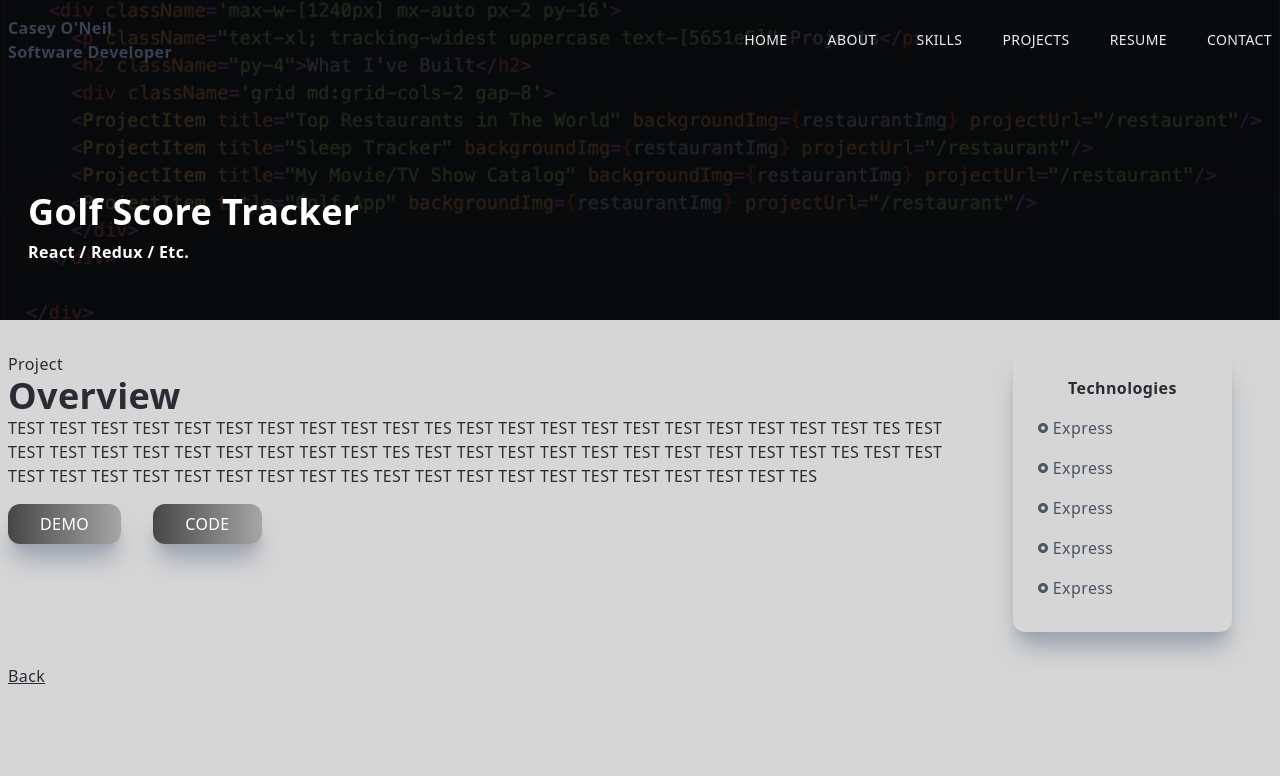
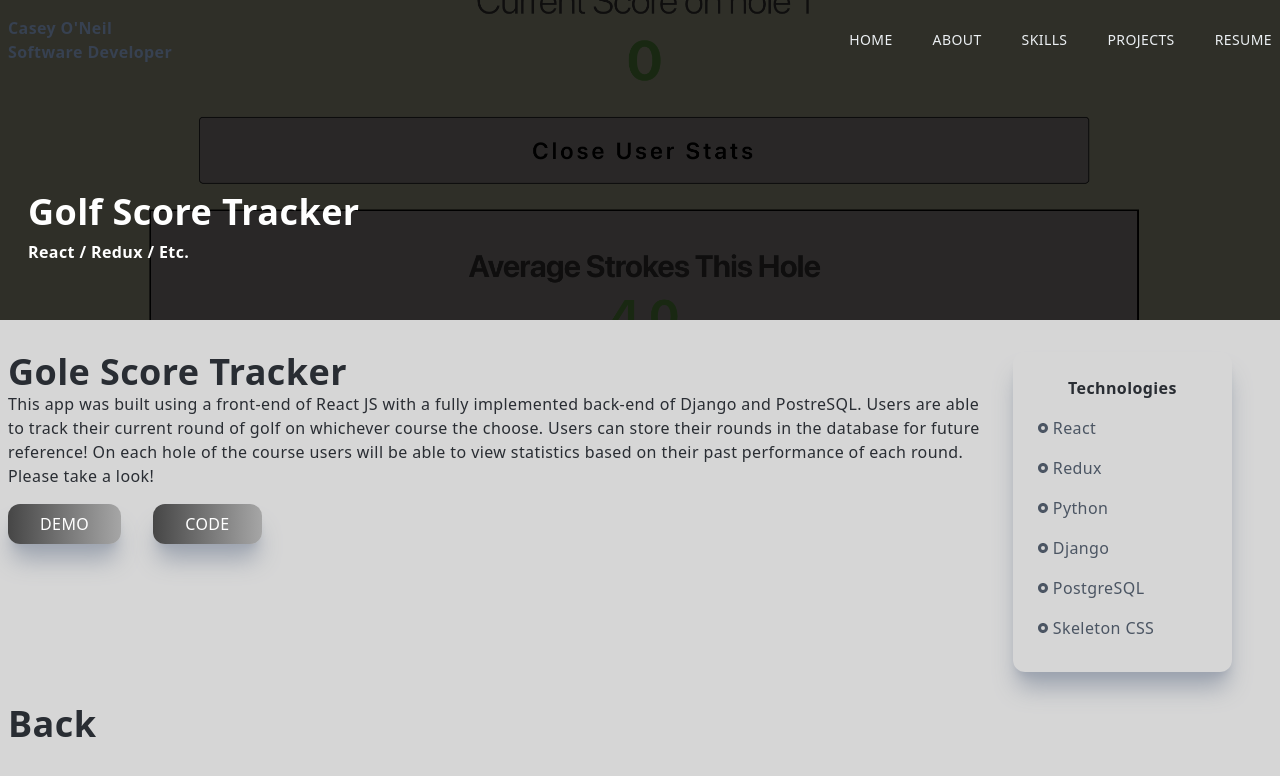
Before and after one commit to caseyoneil10/updatedportfolio, a Next.js app: page /golf in a window 1280 px wide. Shown: the top 776 px of the page. Built offline with nearby package versions, Linux system fonts and the light colour scheme.

Commit message:
updated entries for projects

```diff
--- a/components/NavBar.js
+++ b/components/NavBar.js
@@ -68,9 +68,6 @@ const Navbar = () => {
 						<a href='https://docs.google.com/document/d/1wjMyvwiGhIaUhHXTxRWyameZikA-HiWLRDHDEVUQM7Q/edit?usp=sharing'>
 							<li className='ml-10 text-sm uppercase hover:border-b'>Resume</li>
 						</a>
-						<Link href='/#contact'>
-							<li className='ml-10 text-sm uppercase hover:border-b'>Contact</li>
-						</Link>
 					</ul>
 					<div onClick={handleNav} className='md:hidden'>
 					<AiOutlineMenu style={{color:`${linkColor}`}} size={25} />
@@ -90,7 +87,6 @@ const Navbar = () => {
 						</div>
 					</div>
 					<div className='border-b border-gray-300 my-4'>
-						<p className= 'w-[85%] md-[90%] py-4'>Let&apos;s Build Something together</p>
 					</div>
 				</div>
 				<div className="py-4 flex flex-col">
@@ -110,9 +106,6 @@ const Navbar = () => {
 					<a href='https://docs.google.com/document/d/1wjMyvwiGhIaUhHXTxRWyameZikA-HiWLRDHDEVUQM7Q/edit?usp=sharing' >
 						<li onClick={() => { setNav(false)}} className='py-4 text-sm'>Resume</li>
 					</a>
-					<Link href='/#contact'>
-						<li onClick={() => { setNav(false)}} className='py-4 text-sm'>Contact</li>
-					</Link>
 					</ul>
 					<div className='pt-40'>
 							<p className="uppercase tracking-widest text-[#50654d]">Let&apos;s Connect</p>
--- a/components/Projects.js
+++ b/components/Projects.js
@@ -3,7 +3,7 @@ import Image from 'next/image'
 import restaurantImg from '../public/assets/restaurants.png'
 import movieImg from '../public/assets/MovieTracker.png'
 import sleepImg from '../public/assets/SleepTracker.png'
-import golfAppImg from '../public/assets/golfAppTemp.png'
+import golfAppImg from '../public/assets/golfAppTemp2.png'
 import Link from 'next/link'
 import ProjectItem from './Projectitem'
 
@@ -13,10 +13,10 @@ const Projects = () => {
 				<div className='max-w-[1240px] mx-auto px-2 py-16'>
 					<h2 className="py-4">Projects</h2>
 					<div className='grid md:grid-cols-2 gap-8'>
-					<ProjectItem title="Golf App" backgroundImg={golfAppImg} projectUrl="/golf" tech={"React JS, Redux, Pyton PostreSQL, JWT Auth"}/>
-					<ProjectItem title="Top Restaurants in The World" backgroundImg={restaurantImg} projectUrl="/restaurant" tech={"React JS, Pyton, PostreSQL"}/>
+					<ProjectItem title="Golf App" backgroundImg={golfAppImg} projectUrl="/golf" tech={"React JS, JavaScript, Redux, Pyton, PostreSQL"}/>
+					<ProjectItem title="Top Restaurants in The World" backgroundImg={restaurantImg} projectUrl="/restaurant" tech={"React JS, JavaScript, Mongoose, MongoDB, JavaScript"}/>
 					<ProjectItem title="My Movie/TV Show Catalog" backgroundImg={movieImg} projectUrl="/movie" tech={"Express, MongoDB, Mongoose, Bcrypt, Skeleton/Normalize"}/>
-					<ProjectItem title="Sleep Tracker" backgroundImg={sleepImg} projectUrl="/sleep" tech={"React JS, Pyton PostreSQL, Bcrypt"}/>
+					<ProjectItem title="Sleep Tracker" backgroundImg={sleepImg} projectUrl="/sleep" tech={"React JS, Pyton, PostreSQL, Bcrypt"}/>
 					</div>
 				</div>
 
--- a/pages/golf.js
+++ b/pages/golf.js
@@ -1,9 +1,8 @@
 import React from 'react'
-import golfImg from '../public/assets/golfAppTemp.png'
+import golfImg from '../public/assets/golfAppTemp2.png'
 import Image from 'next/image'
 import {RiRadioButtonFill} from 'react-icons/ri'
 import Link from 'next/link'
-
 
 const golf = () => {
 
@@ -19,27 +18,37 @@ const golf = () => {
 				</div>
 					<div className='max-w-[1240px] mx-autp p-2 grid md:grid-cols-5 gap-8 pt-8'>
 						<div className='col-span-4'>
-							<p>Project</p>
-							<h2>Overview</h2>
-							<p>TEST TEST TEST TEST TEST TEST TEST TEST TEST TEST TES TEST TEST TEST TEST TEST TEST TEST TEST TEST TEST TES TEST TEST TEST TEST TEST TEST TEST TEST TEST TEST TES TEST TEST TEST TEST TEST TEST TEST TEST TEST TEST TES TEST TEST TEST TEST TEST TEST TEST TEST TEST TEST TES TEST TEST TEST TEST TEST TEST TEST TEST TEST TEST TES </p>
+							<h2>Gole Score Tracker</h2>
+							<p>   This app was built using a front-end of React JS with a fully implemented back-end of Django and PostreSQL.
+
+						Users are able to track their current round of golf on whichever course the choose.
+
+						Users can store their rounds in the database for future reference!
+
+						On each hole of the course users will be able to view statistics based on their past performance of each round. Please take a look! </p>
+							<a href="https://evening-spire-15204.herokuapp.com/" target="_blank">
 							<button className='px-8 py-2 mt-4 mr-8'>Demo</button>
+							</a>
+							<a href="https://github.com/caseyoneil10/golf_app_front_end" target="_blank">
 							<button className='px-8 py-2 mt-4'>Code</button>
+							</a>
 							</div>
 							<div className='col-span-4 md:col-span-1 shadow-xl shadow-gray-400 rounded-xl p-4'>
 							<div className="p-2">
 							<p className="text-center font-bold pb-2">Technologies</p>
 							<div className='grid grid-cols-3 md:grid-cols-1'>
-								<p className="text-gray-600 py-2 flex items-center"><RiRadioButtonFill className="pr-1"/>Express</p>
-								<p className="text-gray-600 py-2 flex items-center"><RiRadioButtonFill className="pr-1"/>Express</p>
-								<p className="text-gray-600 py-2 flex items-center"><RiRadioButtonFill className="pr-1"/>Express</p>
-								<p className="text-gray-600 py-2 flex items-center"><RiRadioButtonFill className="pr-1"/>Express</p>
-								<p className="text-gray-600 py-2 flex items-center"><RiRadioButtonFill className="pr-1"/>Express</p>
+								<p className="text-gray-600 py-2 flex items-center"><RiRadioButtonFill className="pr-1"/>React</p>
+								<p className="text-gray-600 py-2 flex items-center"><RiRadioButtonFill className="pr-1"/>Redux</p>
+								<p className="text-gray-600 py-2 flex items-center"><RiRadioButtonFill className="pr-1"/>Python</p>
+								<p className="text-gray-600 py-2 flex items-center"><RiRadioButtonFill className="pr-1"/>Django</p>
+								<p className="text-gray-600 py-2 flex items-center"><RiRadioButtonFill className="pr-1"/>PostgreSQL</p>
+								<p className="text-gray-600 py-2 flex items-center"><RiRadioButtonFill className="pr-1"/>Skeleton CSS</p>
 							</div>
 							</div>
 
 							</div>
 							<Link href='/#projects'>
-							<p className='underline cursor-pointer'>Back</p>
+							<h2 className='hover:underline cursor-pointer'>Back</h2>
 						</Link>
 						</div>
 
--- a/pages/index.js
+++ b/pages/index.js
@@ -5,7 +5,6 @@ import About from '../components/About'
 import Main from '../components/Main'
 import Skills from '../components/Skills'
 import Projects from '../components/Projects'
-import Contact from '../components/Contact'
 
 
 export default function Home() {
@@ -20,7 +19,6 @@ export default function Home() {
       <About />
       <Skills />
       <Projects />
-      <Contact />
 
     </div>
   )
--- a/pages/movie.js
+++ b/pages/movie.js
@@ -13,32 +13,40 @@ const movie = () => {
 				<div className='absolute top-0 left-0 w-full h-[30vh] lg:h-[40vh] bg-black/80 z-10'/>
 					<Image className='absolute z-1' layout='fill' objectFit='cover' src={movieImg} alt='/'/>
 					<div className='absolute top-[70%] max-w-[1240px] w-full left-[50%] translate-x-[-50%] translate-y-[-50%] text-white z-10 p-2'>
-						<h2 className='py-2'>Movie Tracker</h2>
+						<h2 className='py-2'>My Favorite Movies App</h2>
 						<h3>Express / Etc. / Etc.</h3>
 					</div>
 				</div>
 					<div className='max-w-[1240px] mx-autp p-2 grid md:grid-cols-5 gap-8 pt-8'>
 						<div className='col-span-4'>
-							<p>Project</p>
-							<h2>Overview</h2>
-							<p>TEST TEST TEST TEST TEST TEST TEST TEST TEST TEST TES TEST TEST TEST TEST TEST TEST TEST TEST TEST TEST TES TEST TEST TEST TEST TEST TEST TEST TEST TEST TEST TES TEST TEST TEST TEST TEST TEST TEST TEST TEST TEST TES TEST TEST TEST TEST TEST TEST TEST TEST TEST TEST TES TEST TEST TEST TEST TEST TEST TEST TEST TEST TEST TES </p>
+							<h2>My Favorite Movies App</h2>
+							<p>This app was built using a JavaScript, Express, and Bcrypt.
+					Ever had someone ask you what your favorite Movie is? Worry no more.
+					Keep Track of all of your favorite movies and tv shows for easy reference!
+
+				Full user authentication with Bcrypt users can easily log in and store all of their favorite films or shows.
+</p>
+							<a href="https://peaceful-ravine-23440.herokuapp.com/users/new" target="_blank">
 							<button className='px-8 py-2 mt-4 mr-8'>Demo</button>
+							</a>
+							<a href="https://github.com/caseyoneil10/belcherproject2" target="_blank">
 							<button className='px-8 py-2 mt-4'>Code</button>
+							</a>
 							</div>
 							<div className='col-span-4 md:col-span-1 shadow-xl shadow-gray-400 rounded-xl p-4'>
 							<div className="p-2">
 							<p className="text-center font-bold pb-2">Technologies</p>
 							<div className='grid grid-cols-3 md:grid-cols-1'>
+								<p className="text-gray-600 py-2 flex items-center"><RiRadioButtonFill className="pr-1"/>JavaScript</p>
 								<p className="text-gray-600 py-2 flex items-center"><RiRadioButtonFill className="pr-1"/>Express</p>
-								<p className="text-gray-600 py-2 flex items-center"><RiRadioButtonFill className="pr-1"/>Express</p>
-								<p className="text-gray-600 py-2 flex items-center"><RiRadioButtonFill className="pr-1"/>Express</p>
-								<p className="text-gray-600 py-2 flex items-center"><RiRadioButtonFill className="pr-1"/>Express</p>
-								<p className="text-gray-600 py-2 flex items-center"><RiRadioButtonFill className="pr-1"/>Express</p>
+								<p className="text-gray-600 py-2 flex items-center"><RiRadioButtonFill className="pr-1"/>Mongoose</p>
+								<p className="text-gray-600 py-2 flex items-center"><RiRadioButtonFill className="pr-1"/>MongoDB</p>
+								<p className="text-gray-600 py-2 flex items-center"><RiRadioButtonFill className="pr-1"/>Bcrypt</p>
 							</div>
 							</div>
 							</div>
 							<Link href='/#projects'>
-								<p className='underline cursor-pointer'>Back</p>
+								<h2 className='hover:underline cursor-pointer'>Back</h2>
 							</Link>
 						</div>
 
--- a/pages/restaurant.js
+++ b/pages/restaurant.js
@@ -20,24 +20,34 @@ const restaurant = () => {
 						<div className='col-span-4'>
 							<p>Project</p>
 							<h2>Overview</h2>
-							<p>TEST TEST TEST TEST TEST TEST TEST TEST TEST TEST TES TEST TEST TEST TEST TEST TEST TEST TEST TEST TEST TES TEST TEST TEST TEST TEST TEST TEST TEST TEST TEST TES TEST TEST TEST TEST TEST TEST TEST TEST TEST TEST TES TEST TEST TEST TEST TEST TEST TEST TEST TEST TEST TES TEST TEST TEST TEST TEST TEST TEST TEST TEST TEST TES </p>
+							<p>This app was built using a front-end of React JS with a fully implemented back-end of Mongoose and MongoDB.
+
+					Keep Track of the top restaurants in the world!
+
+					Google Maps API is implimented for easy location of restaurants all over the world.
+
+					Search functionality lets you easily see the best places to eat where ever you are in the world! Check it out! </p>
+						<a href="https://nameless-ravine-35424.herokuapp.com/" target="_blank">
 							<button className='px-8 py-2 mt-4 mr-8'>Demo</button>
+						</a>
+						<a href="https://github.com/caseyoneil10/Top-Restaurants-Front-End" target="_blank">
 							<button className='px-8 py-2 mt-4'>Code</button>
+						</a>
 							</div>
 							<div className='col-span-4 md:col-span-1 shadow-xl shadow-gray-400 rounded-xl p-4'>
 							<div className="p-2">
 							<p className="text-center font-bold pb-2">Technologies</p>
 							<div className='grid grid-cols-3 md:grid-cols-1'>
-								<p className="text-gray-600 py-2 flex items-center"><RiRadioButtonFill className="pr-1"/>Express</p>
-								<p className="text-gray-600 py-2 flex items-center"><RiRadioButtonFill className="pr-1"/>Express</p>
-								<p className="text-gray-600 py-2 flex items-center"><RiRadioButtonFill className="pr-1"/>Express</p>
-								<p className="text-gray-600 py-2 flex items-center"><RiRadioButtonFill className="pr-1"/>Express</p>
-								<p className="text-gray-600 py-2 flex items-center"><RiRadioButtonFill className="pr-1"/>Express</p>
+								<p className="text-gray-600 py-2 flex items-center"><RiRadioButtonFill className="pr-1"/>React</p>
+								<p className="text-gray-600 py-2 flex items-center"><RiRadioButtonFill className="pr-1"/>JavaScript</p>
+								<p className="text-gray-600 py-2 flex items-center"><RiRadioButtonFill className="pr-1"/>Mongoose</p>
+								<p className="text-gray-600 py-2 flex items-center"><RiRadioButtonFill className="pr-1"/>MongoDB</p>
+
 							</div>
 							</div>
 							</div>
 							<Link href='/#projects'>
-								<p className='underline cursor-pointer'>Back</p>
+								<h2 className='hover:underline cursor-pointer'>Back</h2>
 							</Link>
 						</div>
 
--- a/pages/sleep.js
+++ b/pages/sleep.js
@@ -20,24 +20,32 @@ const sleep = () => {
 						<div className='col-span-4'>
 							<p>Project</p>
 							<h2>Overview</h2>
-							<p>TEST TEST TEST TEST TEST TEST TEST TEST TEST TEST TES TEST TEST TEST TEST TEST TEST TEST TEST TEST TEST TES TEST TEST TEST TEST TEST TEST TEST TEST TEST TEST TES TEST TEST TEST TEST TEST TEST TEST TEST TEST TEST TES TEST TEST TEST TEST TEST TEST TEST TEST TEST TEST TES TEST TEST TEST TEST TEST TEST TEST TEST TEST TEST TES </p>
+							<p>This app was built using a front-end of React JS with a fully implemented back-end of Python, Django and PostreSQL .
+
+					Keep Track of your sleep to see if you are where you need to be!
+
+					Users can log in to track sleep. They can delete and edit their records and also are given statistics with how they are comparing to people their age. Check it out!</p>
+					<a href="https://protected-hamlet-59115.herokuapp.com/" target="_blank">
 							<button className='px-8 py-2 mt-4 mr-8'>Demo</button>
+					</a>
+					<a href="https://github.com/caseyoneil10/sleep_front_end" target="_blank">
 							<button className='px-8 py-2 mt-4'>Code</button>
+					</a>
 							</div>
 							<div className='col-span-4 md:col-span-1 shadow-xl shadow-gray-400 rounded-xl p-4'>
 							<div className="p-2">
 							<p className="text-center font-bold pb-2">Technologies</p>
 							<div className='grid grid-cols-3 md:grid-cols-1'>
-								<p className="text-gray-600 py-2 flex items-center"><RiRadioButtonFill className="pr-1"/>Express</p>
-								<p className="text-gray-600 py-2 flex items-center"><RiRadioButtonFill className="pr-1"/>Express</p>
-								<p className="text-gray-600 py-2 flex items-center"><RiRadioButtonFill className="pr-1"/>Express</p>
-								<p className="text-gray-600 py-2 flex items-center"><RiRadioButtonFill className="pr-1"/>Express</p>
-								<p className="text-gray-600 py-2 flex items-center"><RiRadioButtonFill className="pr-1"/>Express</p>
+								<p className="text-gray-600 py-2 flex items-center"><RiRadioButtonFill className="pr-1"/>React</p>
+								<p className="text-gray-600 py-2 flex items-center"><RiRadioButtonFill className="pr-1"/>JavaScript</p>
+								<p className="text-gray-600 py-2 flex items-center"><RiRadioButtonFill className="pr-1"/>Python</p>
+								<p className="text-gray-600 py-2 flex items-center"><RiRadioButtonFill className="pr-1"/>Django</p>
+								<p className="text-gray-600 py-2 flex items-center"><RiRadioButtonFill className="pr-1"/>Bcrypt</p>
 							</div>
 							</div>
 							</div>
 							<Link href='/#projects'>
-								<p className='underline cursor-pointer'>Back</p>
+								<h2 className='hover:underline cursor-pointer'>Back</h2>
 							</Link>
 						</div>
 
```
Also changed, not shown: public/assets/golfAppTemp2.png (added), public/assets/headshot.jpeg (added).
